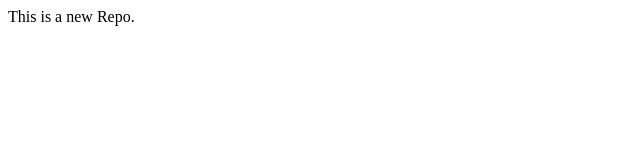
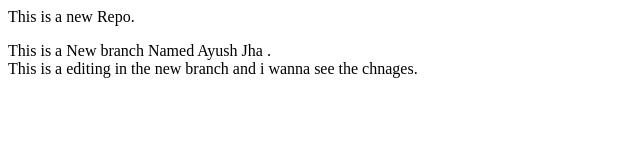
Before and after one commit to aayushjha0905/LocalRepo, a plain HTML site: page index.html in a window 1280 px wide. Shown: the whole page, without its empty margins (0-640 px from the left). Drawn offline with Linux system fonts and the light colour scheme.

Commit message:
Added new feature

```diff
--- a/index.html
+++ b/index.html
@@ -1 +1,2 @@
 <p>This is a new Repo.</p>
+<p>This is a New branch Named Ayush Jha . <br> This is a editing in the new branch and i wanna see the chnages. </p>
```
